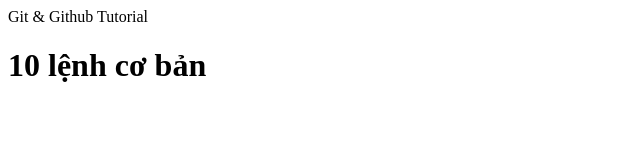
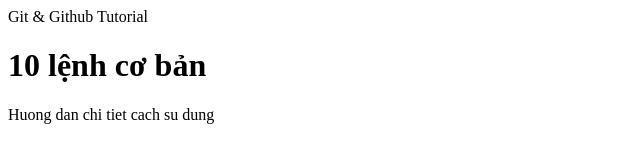
Before and after one commit to DatTruonggg/test-github-repo, a plain HTML site: page index.html in a window 1280 px wide. Shown: the whole page, without its empty margins (0-640 px from the left). Drawn offline with Linux system fonts and the light colour scheme.

```diff
--- a/index.html
+++ b/index.html
@@ -6,5 +6,6 @@
 </head>
 <body>
     <h1>10 lệnh cơ bản</h1>
+    <p>Huong dan chi tiet cach su dung</p>
 </body>
 </html>
```
